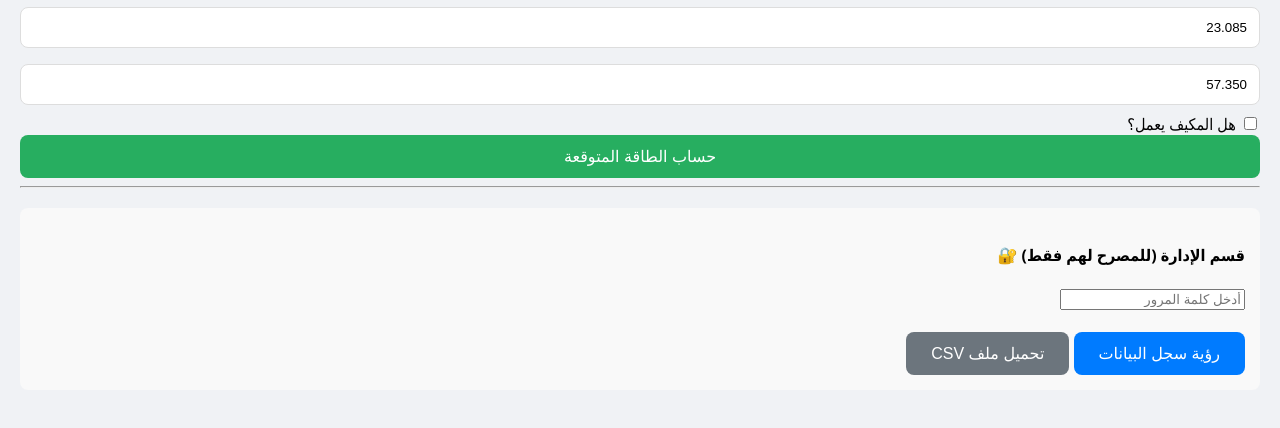
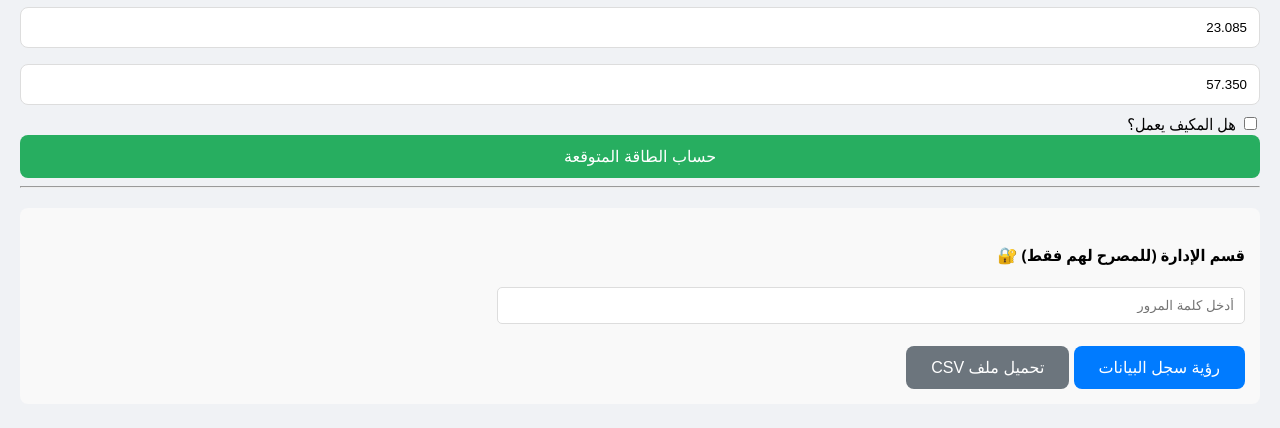
Before and after one commit to s1j2b1/Renewable_energy_data_app, a Flask app: page / in a window 1280 px wide. Shown: the part 99-527 px from the top of the page. Run offline with Flask 3, Linux system fonts and the light colour scheme.

Commit message:
Update style.css

```diff
--- a/static/css/style.css
+++ b/static/css/style.css
@@ -60,3 +60,18 @@ button:hover { background-color: #219150; }
     display: inline-block;
     margin: 10px 0;
 }
+
+.admin-section {
+    margin-top: 30px;
+    padding: 20px;
+    background-color: #f8f9fa;
+    border: 1px dashed #ccc;
+    border-radius: 10px;
+}
+
+#admin_pwd {
+    width: 60%;
+    padding: 10px;
+    border-radius: 5px;
+    border: 1px solid #ddd;
+}
```
